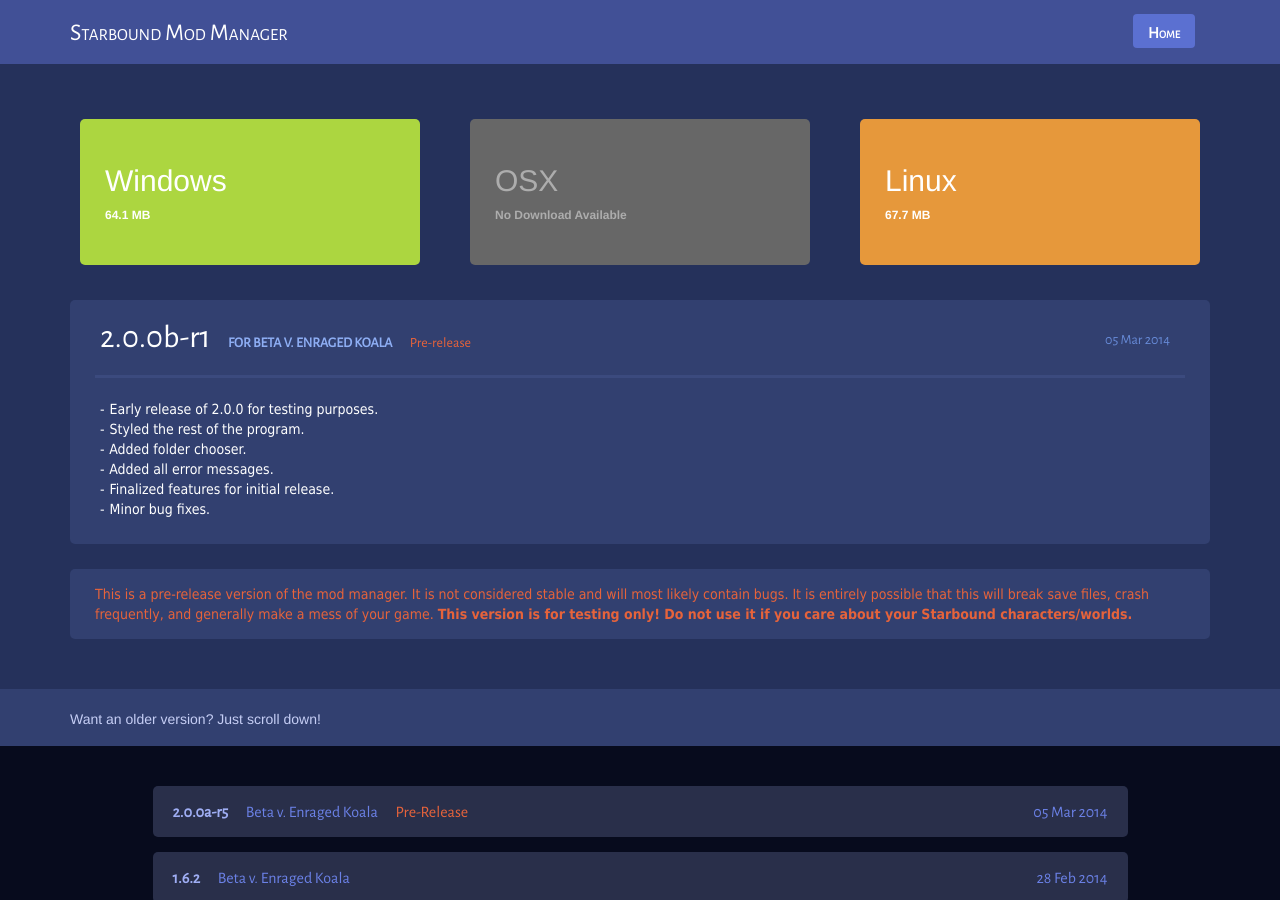
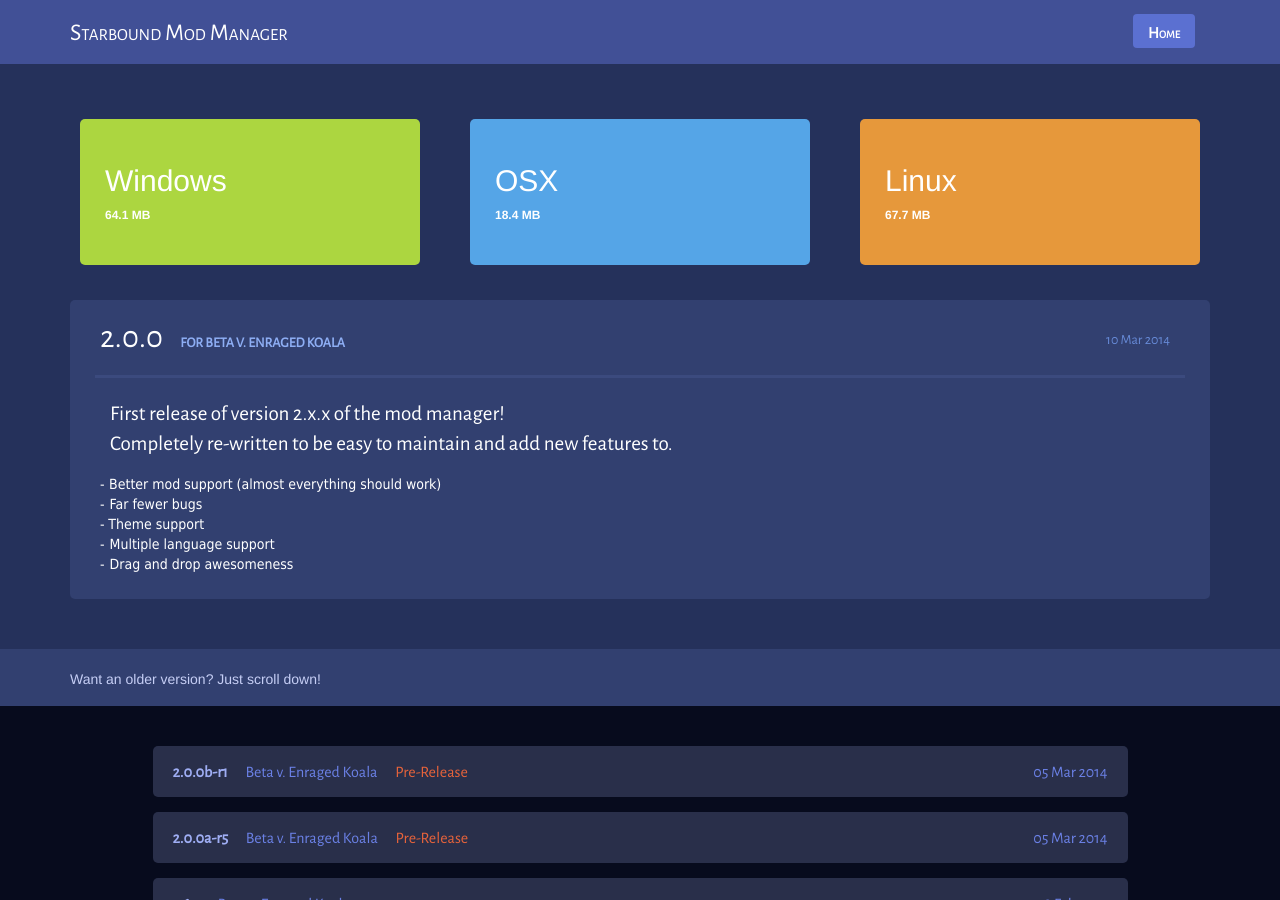
Before and after one commit to LunaTheArcticFox/Starbound-Mod-Manager, a Jekyll site: the page built from index.html, in a window 1280 px wide and 900 px high. Built offline with Jekyll 4.4.1, drawn with Linux system fonts in a browser that asks for light colours; Markdown is read by kramdown in place of the engine named in the settings.

Commit message:
Fixed link error, added 2.0.0 release post.

```diff
--- a/_posts/2014-03-06-2.0.0b-r1.markdown
+++ b/_posts/2014-03-06-2.0.0b-r1.markdown
@@ -4,7 +4,7 @@
 date:   2014-03-05 02:56:47
 prerelease: yes
 gameversion: Beta v. Enraged Koala
-windowslink: hhttps://github.com/KrazyTheFox/Starbound-Mod-Manager/releases/download/v2.0.0-beta.1-windows/Starbound-Mod-Manager-2.0.0b-r1.zip
+windowslink: https://github.com/KrazyTheFox/Starbound-Mod-Manager/releases/download/v2.0.0-beta.1-windows/Starbound-Mod-Manager-2.0.0b-r1.zip
 windowssize: 64.1
 osxlink: none
 osxsize: 0.0
--- /dev/null
+++ b/_posts/2014-03-10-2.0.0.markdown
@@ -0,0 +1,22 @@
+---
+layout: post
+title:  "2.0.0"
+date:   2014-03-10 21:07:30
+prerelease: no
+gameversion: Beta v. Enraged Koala
+windowslink: https://github.com/KrazyTheFox/Starbound-Mod-Manager/releases/download/v2.0.0-windows/Starbound-Mod-Manager-2.0.0-Windows.zip
+windowssize: 64.1
+osxlink: https://github.com/KrazyTheFox/Starbound-Mod-Manager/releases/download/v2.0.0-osx/Starbound-Mod-Manager-2.0.0-OSX.zip
+osxsize: 18.4
+linuxlink: https://github.com/KrazyTheFox/Starbound-Mod-Manager/releases/download/v2.0.0-linux/Starbound-Mod-Manager-2.0.0-Linux.zip
+linuxsize: 67.7
+---
+<p>First release of version 2.x.x of the mod manager!<br />
+Completely re-written to be easy to maintain and add new features to.</p>
+<ul class="hyphen-list">
+    <li>Better mod support (almost everything should work)</li>
+    <li>Far fewer bugs</li>
+    <li>Theme support</li>
+    <li>Multiple language support</li>
+    <li>Drag and drop awesomeness</li>
+</ul>
```
